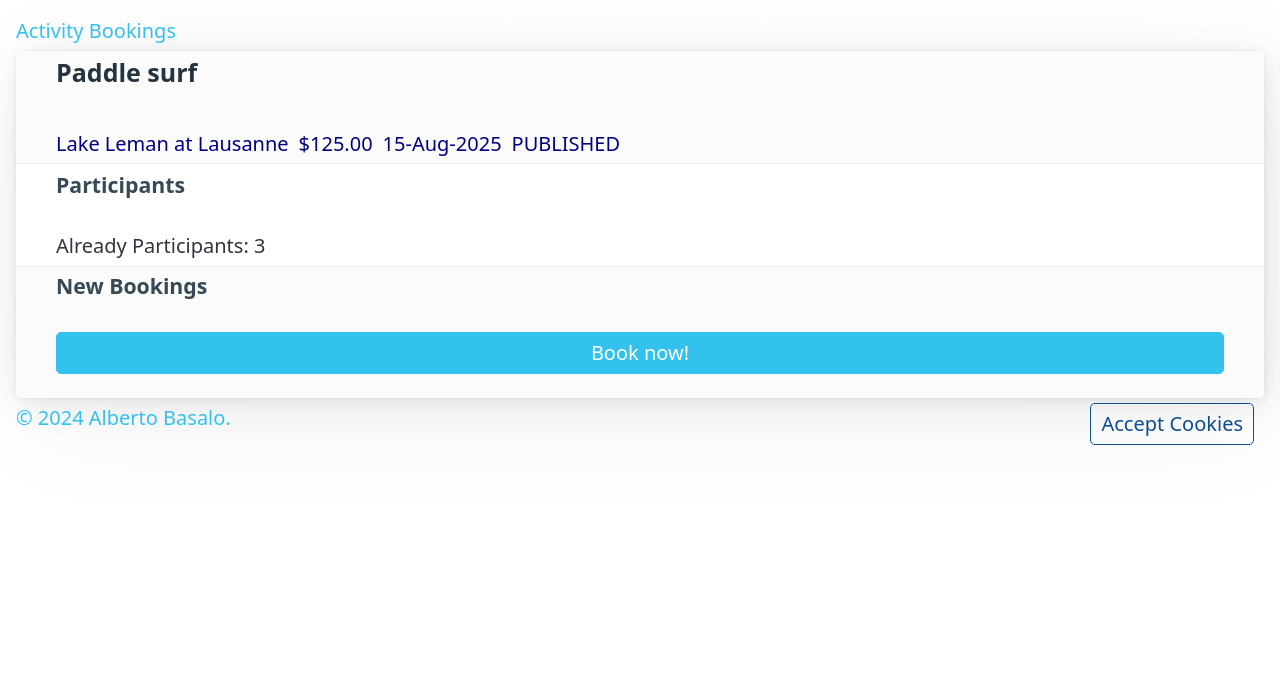
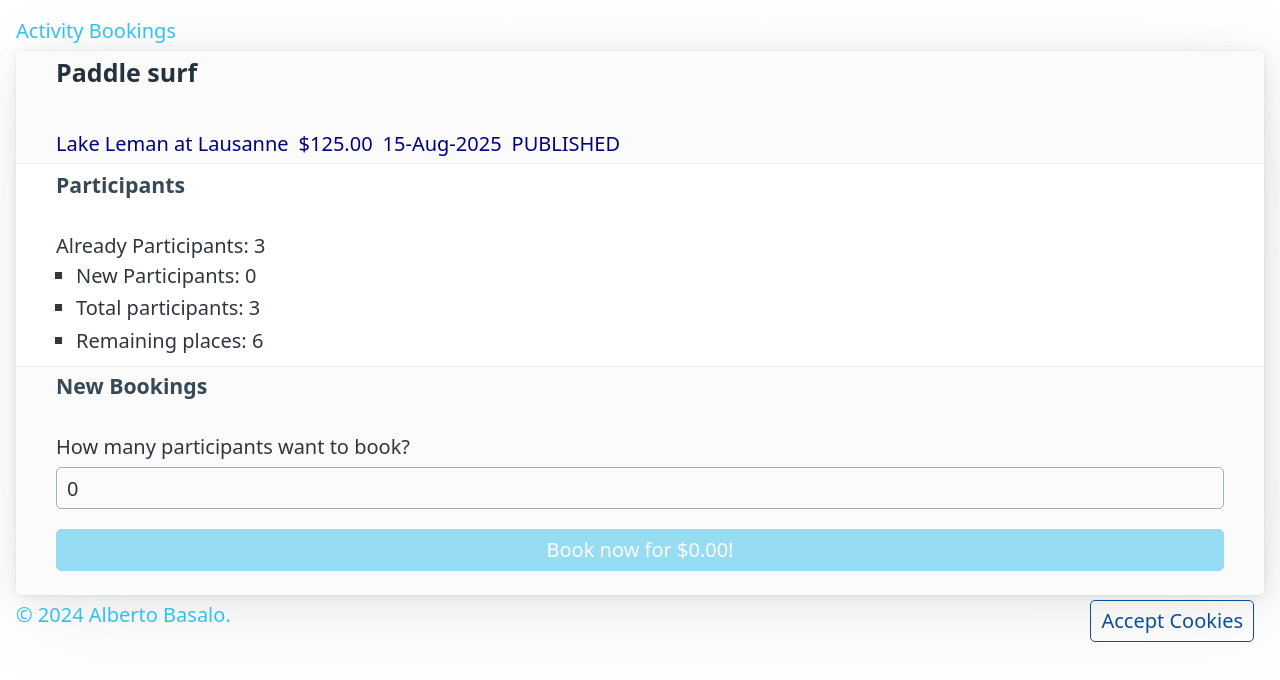
Before and after one commit to Angular-Moderno/ActivityBookings, an Angular app: page / in a window 1280 px wide. Shown: the top 680 px of the page. Built offline with nearby package versions, Linux system fonts and the light colour scheme.

Commit message:
feat: signals

```diff
--- a/src/app/bookings/bookings.component.ts
+++ b/src/app/bookings/bookings.component.ts
@@ -1,11 +1,12 @@
 import { CurrencyPipe, DatePipe, UpperCasePipe } from '@angular/common';
-import { ChangeDetectionStrategy, Component } from '@angular/core';
+import { ChangeDetectionStrategy, Component, computed, effect, signal } from '@angular/core';
+import { FormsModule } from '@angular/forms';
 import { Activity } from '../domain/activity.type';
 
 @Component({
   selector: 'lab-bookings',
   standalone: true,
-  imports: [CurrencyPipe, DatePipe, UpperCasePipe],
+  imports: [CurrencyPipe, DatePipe, UpperCasePipe, FormsModule],
   styles: `
     .draft {
       color: aqua;
@@ -44,10 +45,26 @@ import { Activity } from '../domain/activity.type';
       <main>
         <h4>Participants</h4>
         <div>Already Participants: {{ alreadyParticipants }}</div>
+        <ul>
+          <li>New Participants: {{ newParticipants() }}</li>
+          <li>Total participants: {{ totalParticipants() }}</li>
+          <li>Remaining places: {{ remainingPlaces() }}</li>
+        </ul>
       </main>
       <footer>
         <h4>New Bookings</h4>
-        <button>Book now!</button>
+        <label for="newParticipants">How many participants want to book?</label>
+        <input
+          type="number"
+          [ngModel]="newParticipants()"
+          (ngModelChange)="onNewParticipantsChange($event)"
+          min="0"
+          [max]="maxNewParticipants"
+        />
+        <button [disabled]="canNotBook()" (click)="onBookClick()">
+          Book now for {{ bookingAmount() | currency }}!
+        </button>
+        {{ booked() ? 'Booked!' : '' }}
       </footer>
     </article>
   `,
@@ -67,4 +84,37 @@ export class BookingsComponent {
     userId: 1,
   };
   readonly alreadyParticipants = 3;
+  readonly maxNewParticipants = this.activity.maxParticipants - this.alreadyParticipants;
+
+  readonly totalParticipants = computed(() => this.alreadyParticipants + this.newParticipants());
+  readonly remainingPlaces = computed(
+    () => this.activity.maxParticipants - this.totalParticipants(),
+  );
+  readonly canNotBook = computed(() => this.booked() || this.newParticipants() === 0);
+  readonly bookingAmount = computed(() => this.newParticipants() * this.activity.price);
+
+  readonly newParticipants = signal(0);
+  readonly booked = signal(false);
+
+  constructor() {
+    effect(() => {
+      const totalParticipants = this.totalParticipants();
+      const activity = this.activity;
+      if (totalParticipants >= activity.maxParticipants) {
+        activity.status = 'sold-out';
+      } else if (totalParticipants >= activity.minParticipants) {
+        activity.status = 'confirmed';
+      } else {
+        activity.status = 'published';
+      }
+    });
+  }
+
+  onNewParticipantsChange(newParticipants: number) {
+    this.newParticipants.set(newParticipants);
+  }
+
+  onBookClick() {
+    this.booked.set(true);
+  }
 }
```
